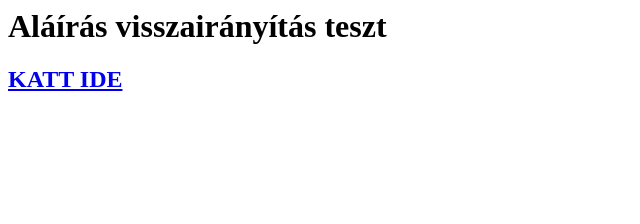
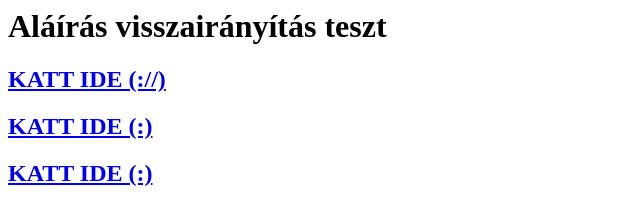
Before and after one commit to bernatgy/app-link-test, a plain HTML site: page index.html in a window 1280 px wide. Shown: the whole page, without its empty margins (0-640 px from the left). Drawn offline with Linux system fonts and the light colour scheme.

Commit message:
more options for testing

```diff
--- a/index.html
+++ b/index.html
@@ -1,5 +1,12 @@
 <div id="app">
   <h1>Aláírás visszairányítás teszt</h1>
-  <!-- <button onclick="backToDjr()" type="button" style="position: relative; display: block; height: 50px;width: 200px;">Vissza a DJR-be</button> -->
-  <a href="idyasppreview://valami"><h2>KATT IDE</h2></a>
+  <a href="idyasppreview://valami">
+    <h2>KATT IDE (://)</h2>
+  </a>
+  <a href="idyasppreview:valami">
+    <h2>KATT IDE (:)</h2>
+  </a>
+  <a href="/test.html">
+    <h2>KATT IDE (:)</h2>
+  </a>
 </div>
```
Also changed, not shown: test.html (added, +4 -0 lines).
